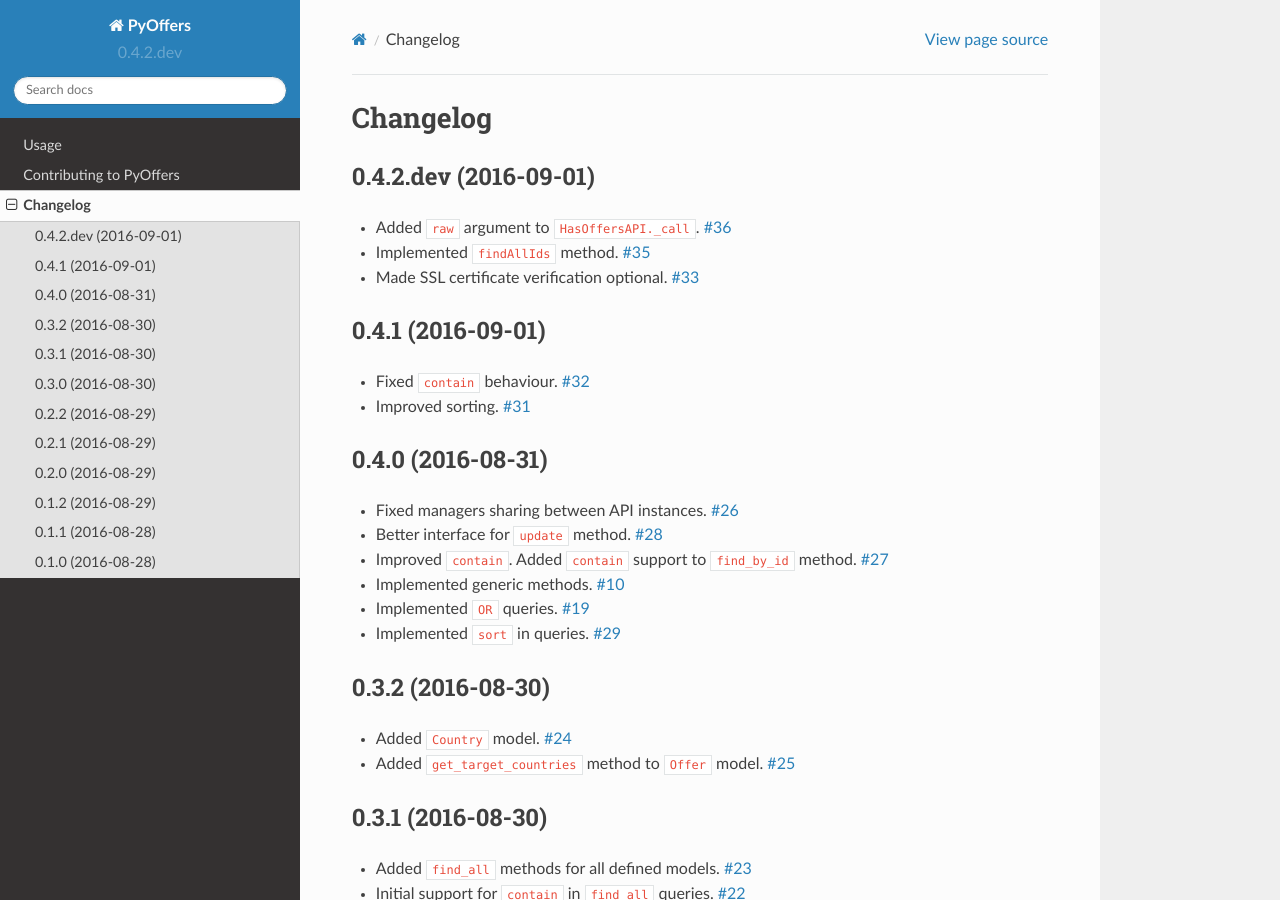
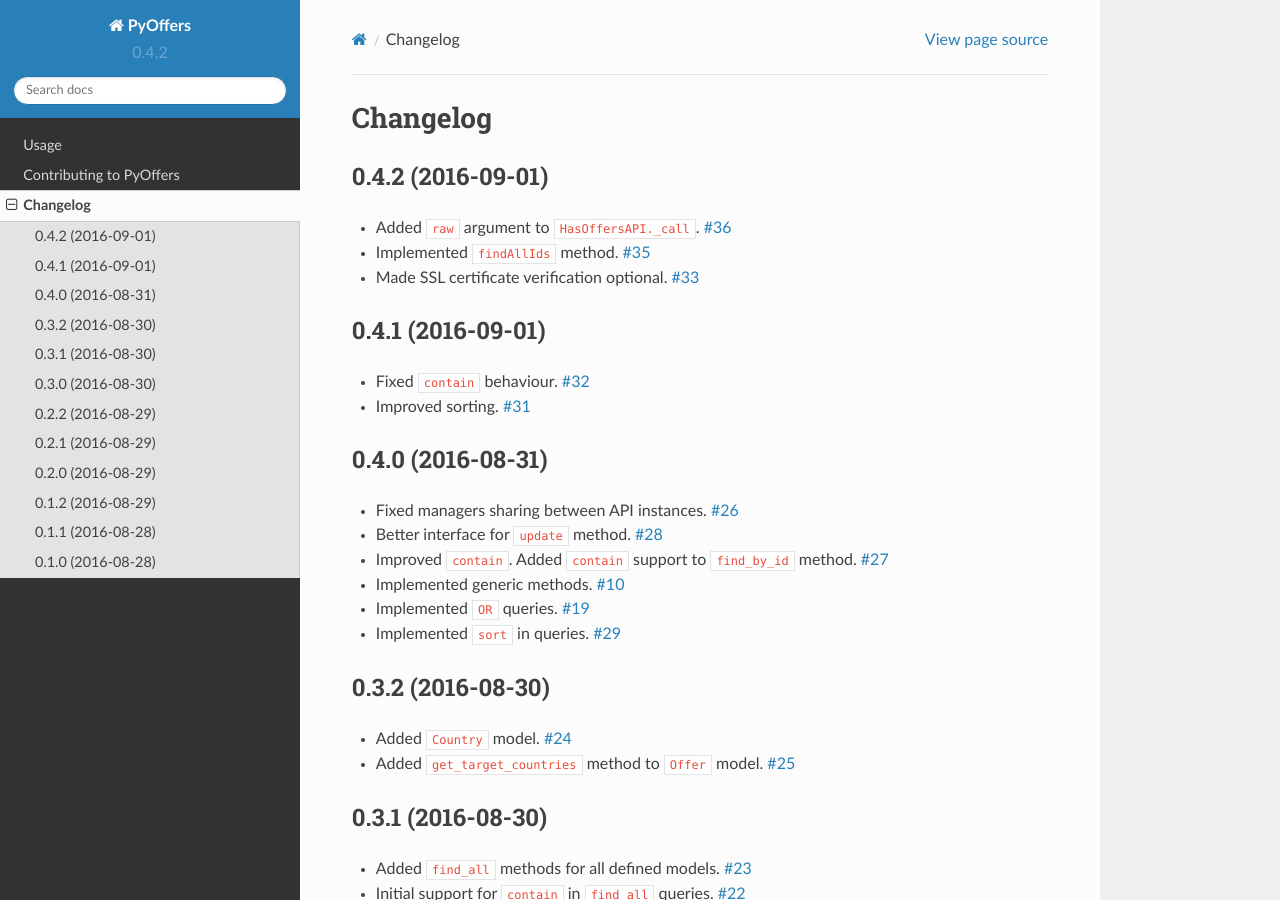
Before and after one commit to Stranger6667/pyoffers, a Sphinx documentation site: the page built from docs/changelog.rst, in a window 1280 px wide and 900 px high. Built offline with Sphinx 7.4.7 and the Read the Docs theme 2.0.0, drawn with Linux system fonts in a browser that asks for light colours.

Commit message:
Bump version

```diff
--- a/docs/changelog.rst
+++ b/docs/changelog.rst
@@ -3,8 +3,8 @@
 Changelog
 =========
 
-0.4.2.dev (2016-09-01)
-----------------------
+0.4.2 (2016-09-01)
+------------------
 
 - Added ``raw`` argument to ``HasOffersAPI._call``. `#36`_
 - Implemented ``findAllIds`` method. `#35`_
--- a/pyoffers/__init__.py
+++ b/pyoffers/__init__.py
@@ -1,3 +1,3 @@
 # coding: utf-8
 
-__version__ = '0.4.2.dev'
+__version__ = '0.4.2'
```
